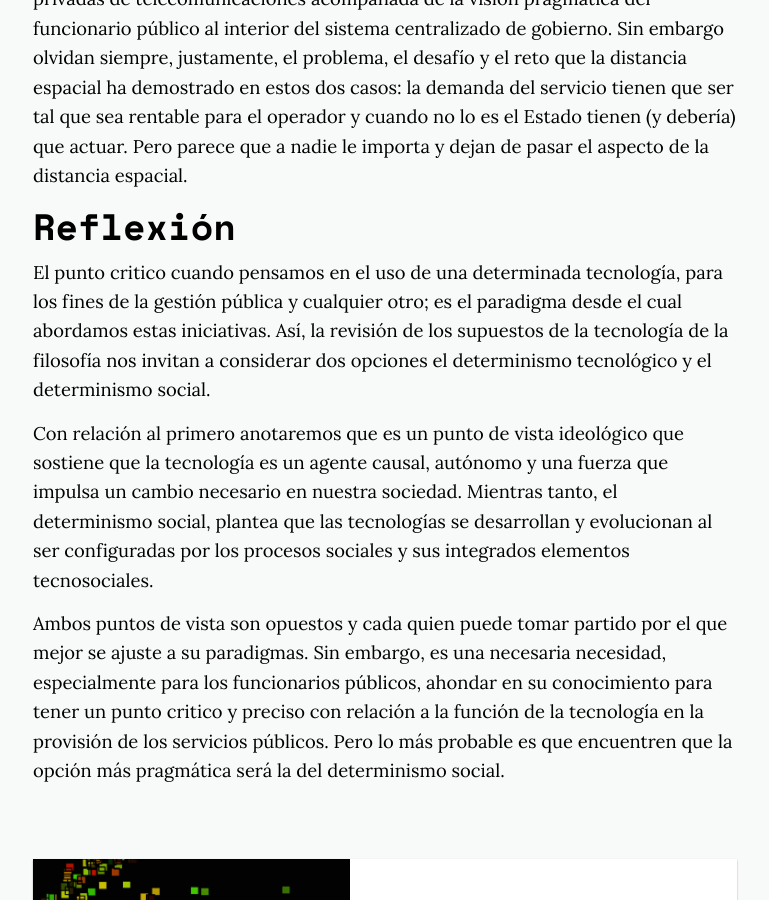
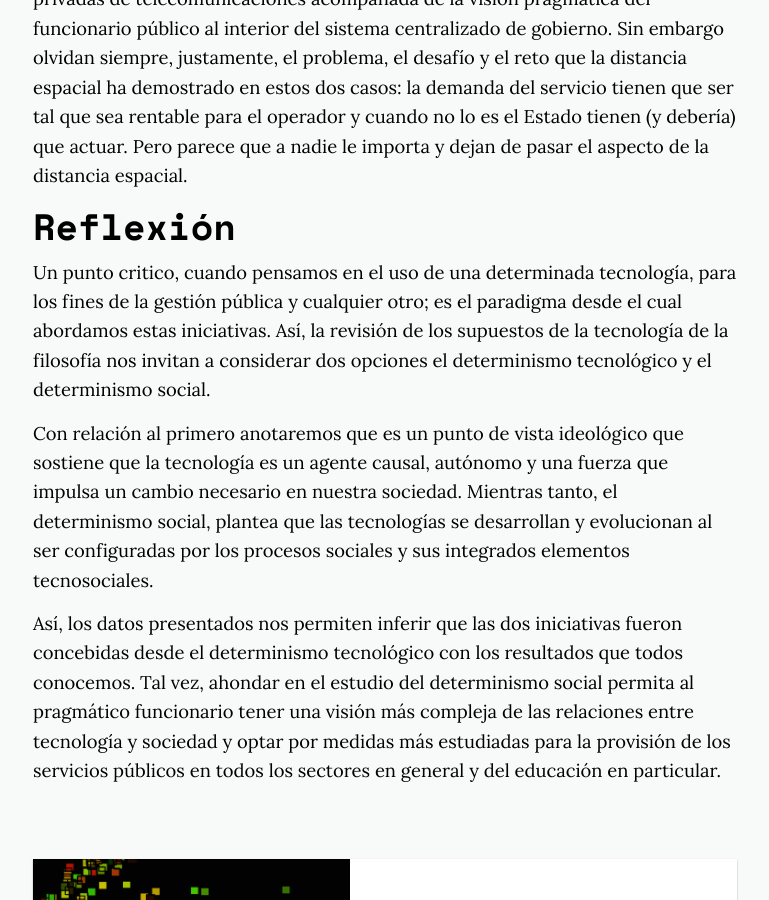
Before and after one commit to manuelvarzen/Vigia, a Jekyll site: the page built from _posts/2019-06-13-La-Red-Dorsal-del-Plan-Huascaran.md, in a window 1280 px wide and 900 px high, scrolled down 5600 px. Shown: the whole window, without its empty margins (255-1024 px from the left). Built offline with Jekyll 4.4.1, drawn with Linux system fonts in a browser that asks for light colours; nearby versions of some CDN libraries.

Commit message:
Update 2019-06-13-La-Red-Dorsal-del-Plan-Huascaran.md

```diff
--- a/_posts/2019-06-13-La-Red-Dorsal-del-Plan-Huascaran.md
+++ b/_posts/2019-06-13-La-Red-Dorsal-del-Plan-Huascaran.md
@@ -70,8 +70,8 @@ Cuando se revela el mapa de las escuelas de frontera que es lo mismo decir la ub
 [Los más entusiastas,](https://twitter.com/oscarmontezuma/status/1135164541707251712?s=20) como siempre, observaran el vaso medio lleno y pensaran que la distancia espacial puede ser atendida por las iniciativas de las empresas privadas de telecomunicaciones acompañada de la visión pragmática del funcionario público al interior del sistema centralizado de gobierno. Sin embargo olvidan siempre, justamente, el problema, el desafío y el reto que la distancia espacial ha demostrado en estos dos casos: la demanda del servicio tienen que ser tal que sea rentable para el operador y cuando no lo es el Estado tienen (y debería) que actuar. Pero parece que a nadie le importa y dejan de pasar el aspecto de la distancia espacial.
 
 ## Reflexión
-El punto critico cuando pensamos en el uso de una determinada tecnología, para los fines de la gestión pública y cualquier otro; es el paradigma desde el cual abordamos estas iniciativas. Así, la revisión de los supuestos de la tecnología de la filosofía nos invitan a considerar dos opciones el determinismo tecnológico y el determinismo social.
+Un punto critico, cuando pensamos en el uso de una determinada tecnología, para los fines de la gestión pública y cualquier otro; es el paradigma desde el cual abordamos estas iniciativas. Así, la revisión de los supuestos de la tecnología de la filosofía nos invitan a considerar dos opciones el determinismo tecnológico y el determinismo social.
 
 Con relación al primero anotaremos que es un punto de vista ideológico que sostiene que la tecnología es un agente causal, autónomo y una fuerza que impulsa un cambio necesario en nuestra sociedad. Mientras tanto, el determinismo social, plantea que las tecnologías se desarrollan y evolucionan al ser configuradas por los procesos sociales y sus integrados elementos tecnosociales.
 
-Ambos puntos de vista son opuestos y cada quien puede tomar partido por el que mejor se ajuste a su paradigmas. Sin embargo, es una necesaria necesidad, especialmente para los funcionarios públicos, ahondar en su conocimiento para tener un punto critico y preciso con relación a la función de la tecnología en la provisión de los servicios públicos. Pero lo más probable es que encuentren que la opción más pragmática será la del determinismo social.
+Así, los datos presentados nos permiten inferir que las dos iniciativas fueron concebidas desde el determinismo tecnológico con los resultados que todos conocemos. Tal vez, ahondar en el estudio del determinismo social permita al pragmático funcionario tener una visión más compleja de las relaciones entre tecnología y sociedad y optar por medidas más estudiadas para la provisión de los servicios públicos en todos los sectores en general y del educación en particular.
```
